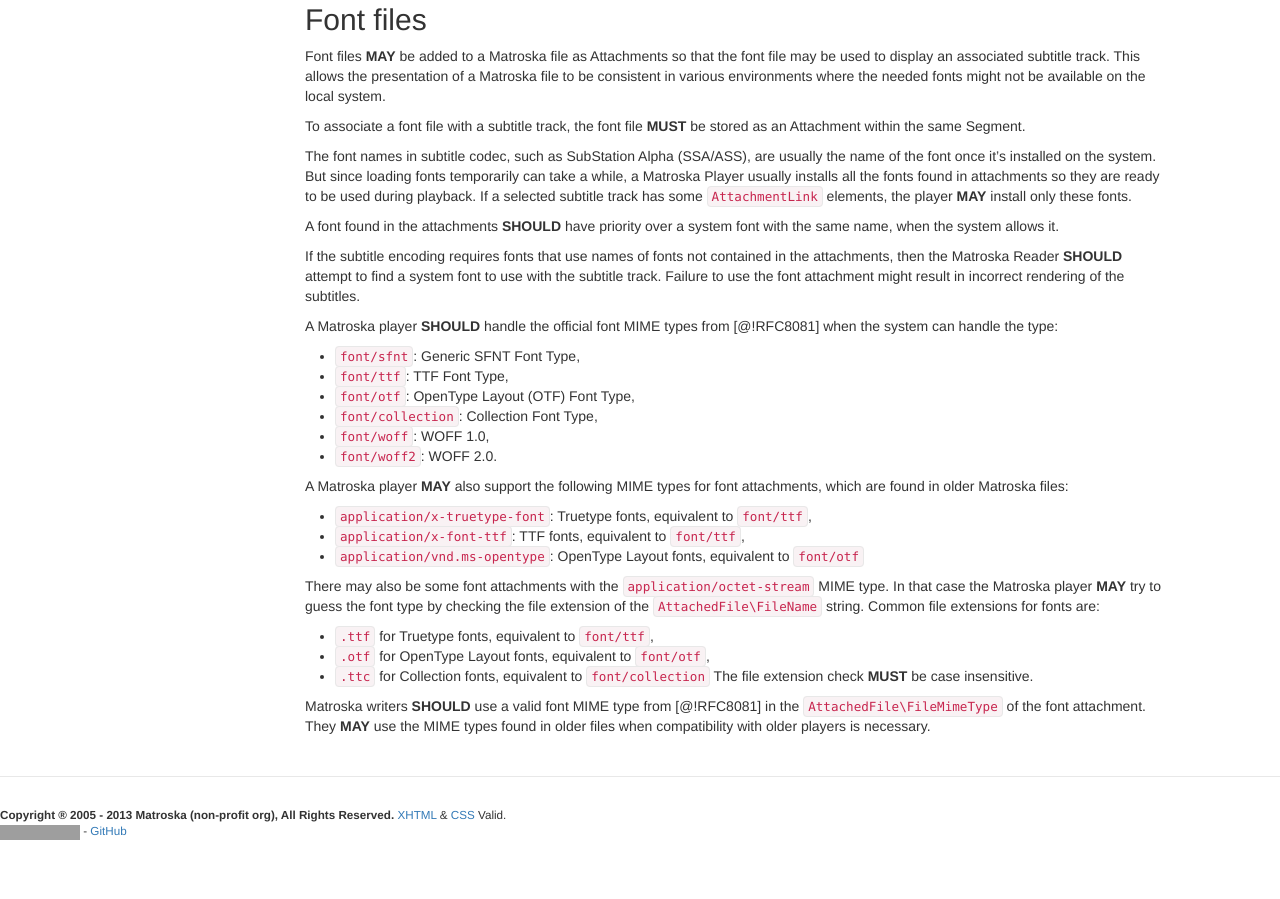
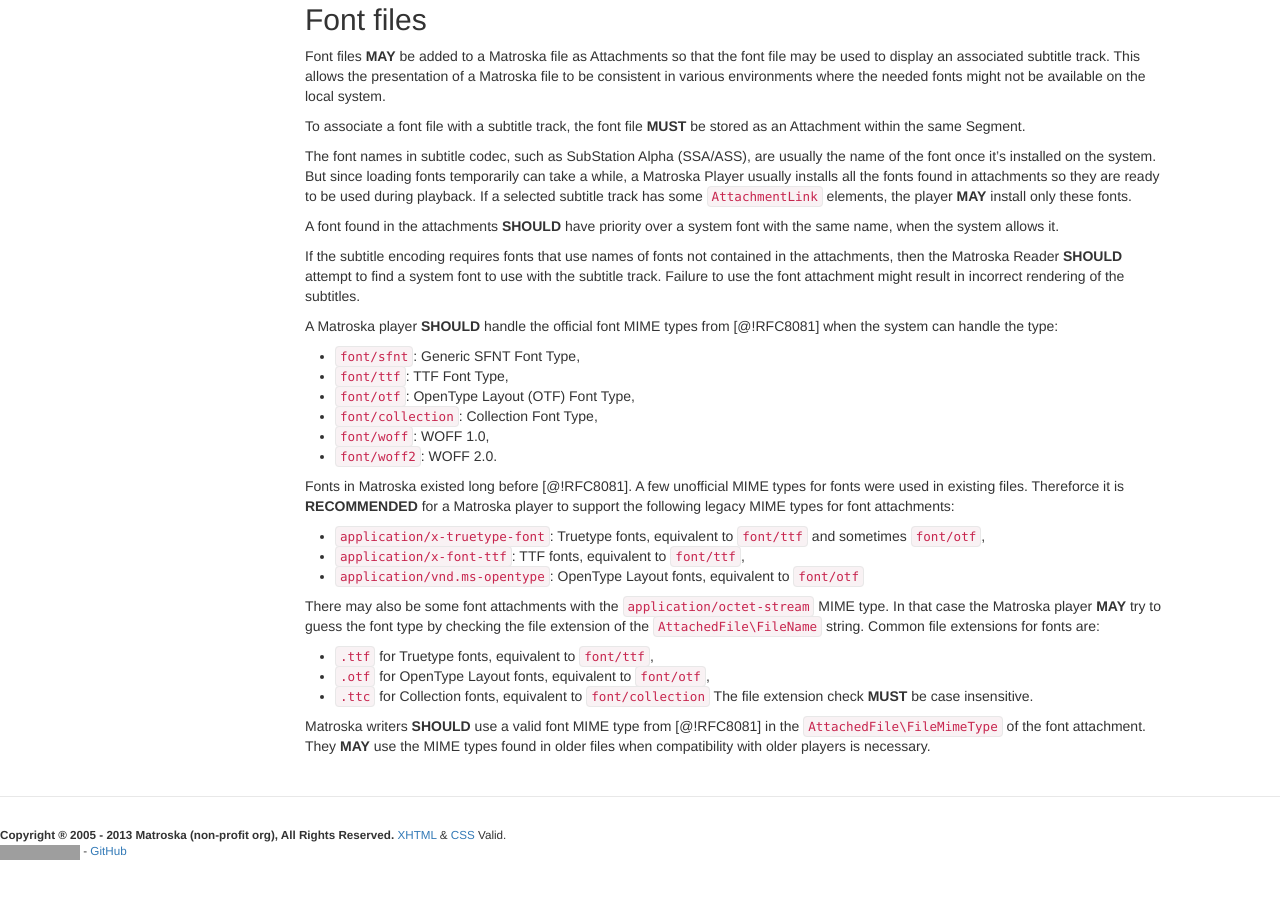
Before and after one commit to ietf-wg-cellar/matroska-specification, a Jekyll site: the page built from attachments.md, in a window 1280 px wide and 900 px high, scrolled down 692 px. Built offline with Jekyll 4.4.1, drawn with Linux system fonts in a browser that asks for light colours; grey boxes are pictures that could not be loaded.

Commit message:
make support for legacy font MIME types RECOMMENDED
and mention "font/otf" for "application/x-truetype-font"

```diff
--- a/attachments.md
+++ b/attachments.md
@@ -75,9 +75,10 @@ A Matroska player **SHOULD** handle the official font MIME types from [@!RFC8081
 * `font/woff`: WOFF 1.0,
 * `font/woff2`: WOFF 2.0.
 
-A Matroska player **MAY** also support the following MIME types for font attachments, which are found in older Matroska files:
+Fonts in Matroska existed long before [@!RFC8081]. A few unofficial MIME types for fonts were used in existing files.
+Thereforce it is **RECOMMENDED** for a Matroska player to support the following legacy MIME types for font attachments:
 
-* `application/x-truetype-font`: Truetype fonts, equivalent to `font/ttf`,
+* `application/x-truetype-font`: Truetype fonts, equivalent to `font/ttf` and sometimes `font/otf`,
 * `application/x-font-ttf`: TTF fonts, equivalent to `font/ttf`,
 * `application/vnd.ms-opentype`: OpenType Layout fonts, equivalent to `font/otf`
 
```
